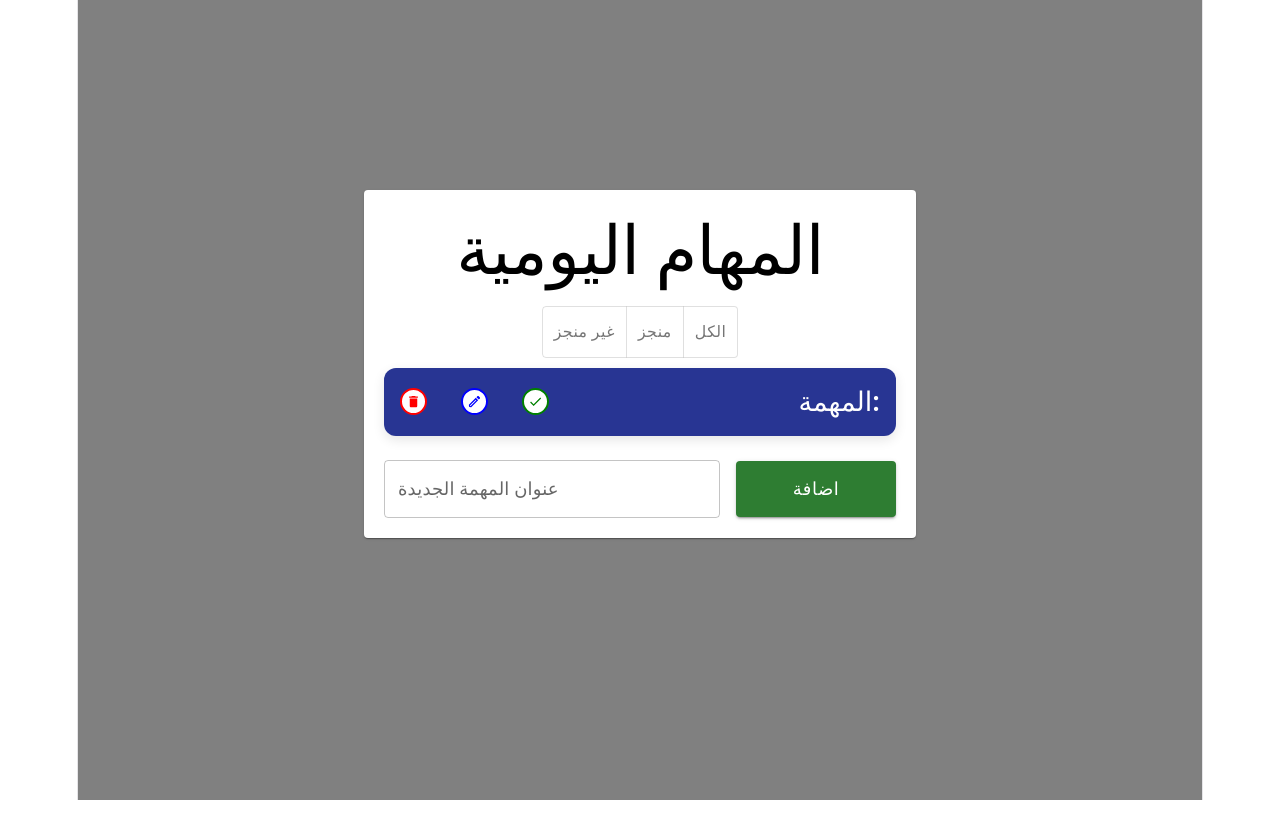
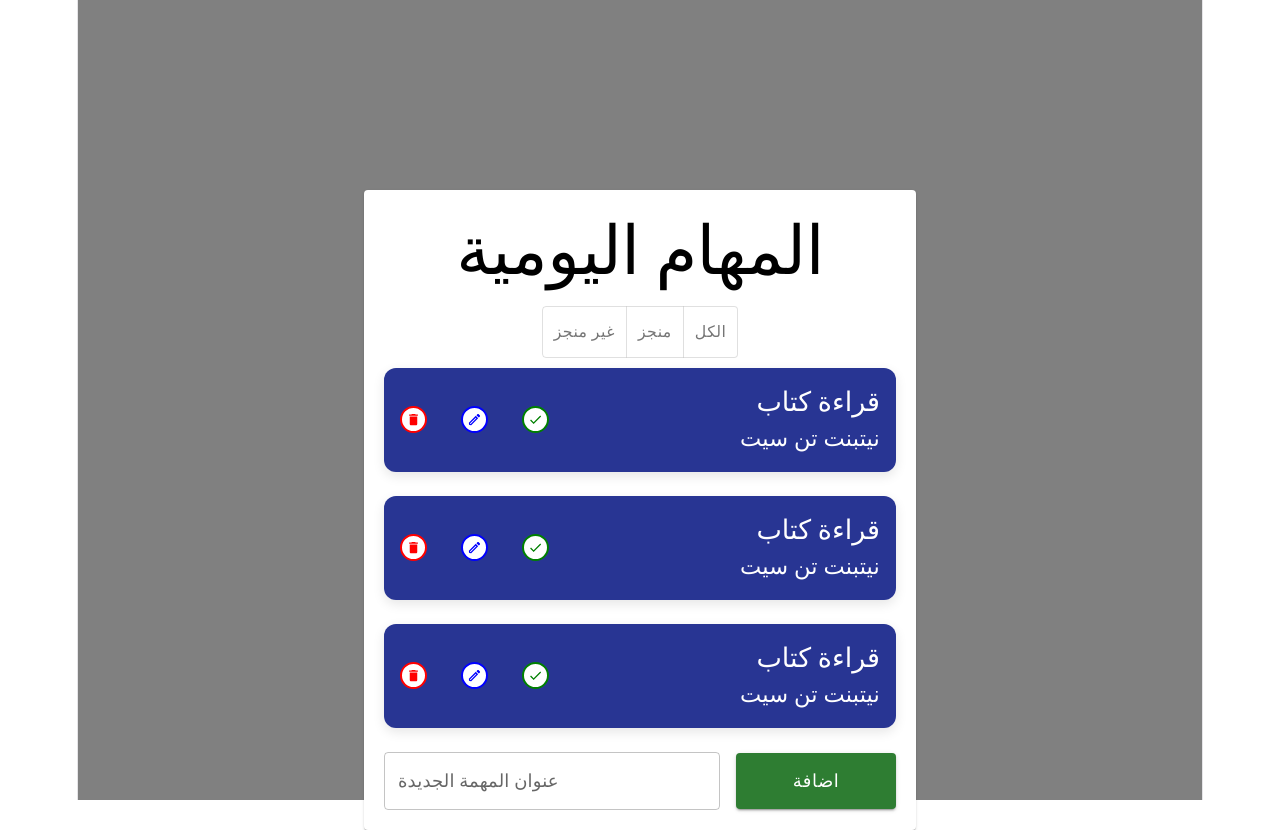
Before and after one commit to ALJAZARIhadi/todo-list-react, a React (Vite) app: page / in a window 1280 px wide. Before the commit the page ends 800 px from the top, so only its background shows below. Built offline with nearby package versions, Linux system fonts and the light colour scheme.

Commit message:
convert the code from hard coding to daynamic coding by add an object wiht uuid

```diff
--- a/package.json
+++ b/package.json
@@ -15,7 +15,8 @@
     "@mui/icons-material": "^9.4.0",
     "@mui/material": "^9.4.0",
     "react": "^19.2.8",
-    "react-dom": "^19.2.8"
+    "react-dom": "^19.2.8",
+    "uuid": "^14.0.3"
   },
   "devDependencies": {
     "@types/react": "^19.2.18",
--- a/src/TodoList.jsx
+++ b/src/TodoList.jsx
@@ -19,8 +19,32 @@ import ToggleButtonGroup from "@mui/material/ToggleButtonGroup";
 import TextField from "@mui/material/TextField";
 import Box from "@mui/material/Box";
 import Todo from "./components/Todo";
+import { v4 as uuidv4 } from 'uuid';
 
+const todos =[
+  {
+    id:uuidv4(),
+    title:" قراءة كتاب",
+    description:" نيتبنت تن سيت",
+    isCompleted:false
+  },
+  {
+    id:uuidv4(),
+    title:" قراءة كتاب",
+    description:" نيتبنت تن سيت",
+    isCompleted:false
+  },
+  {
+    id:uuidv4(),
+    title:" قراءة كتاب",
+    description:" نيتبنت تن سيت",
+    isCompleted:false
+  }
+]
 export default function TodoList() {
+  const todoJsx = todos.map((t) =>{
+    return<Todo key={t.id} title={t.title} description={t.description}/>
+  })
   return (
     <Container maxWidth="sm" sx={{ height: "500px" }}>
       <CssBaseline />
@@ -54,7 +78,7 @@ export default function TodoList() {
           </ToggleButton>
         </ToggleButtonGroup>
 
-        <Todo/>
+        {todoJsx}
         <Box sx={{ display: "flex", gap: 2, mt: 2 }}>
           <Grid
             container
--- a/src/components/Todo.jsx
+++ b/src/components/Todo.jsx
@@ -4,10 +4,10 @@ import Grid from "@mui/material/Grid";
 import Typography from "@mui/material/Typography";
 import DeleteIcon from "@mui/icons-material/Delete";
 import EditOutlinedIcon from "@mui/icons-material/EditOutlined";
-import DoneOutlinedIcon from "@mui/icons-material/DoneOutlined";
+import DoneOutlinedIcon from "@mui/icons-material/DoneOutlined";``
 
 
-export default function Todo() {
+export default function Todo({title,description}) {
   return (
     <>
       {/* بطاقة المهمة بتصميم ولون متناسق خاص بها */}
@@ -65,7 +65,10 @@ export default function Todo() {
               variant="h5"
               sx={{ fontWeight: "bold", color: "#ffffff" }}
             >
-              المهمة:
+             {title}
+            </Typography>
+            <Typography variant="h6">
+              {description}
             </Typography>
           </Grid>
         </Grid>
```
Also changed, not shown: 1 other file (tests, documents, lock files or other folders).
